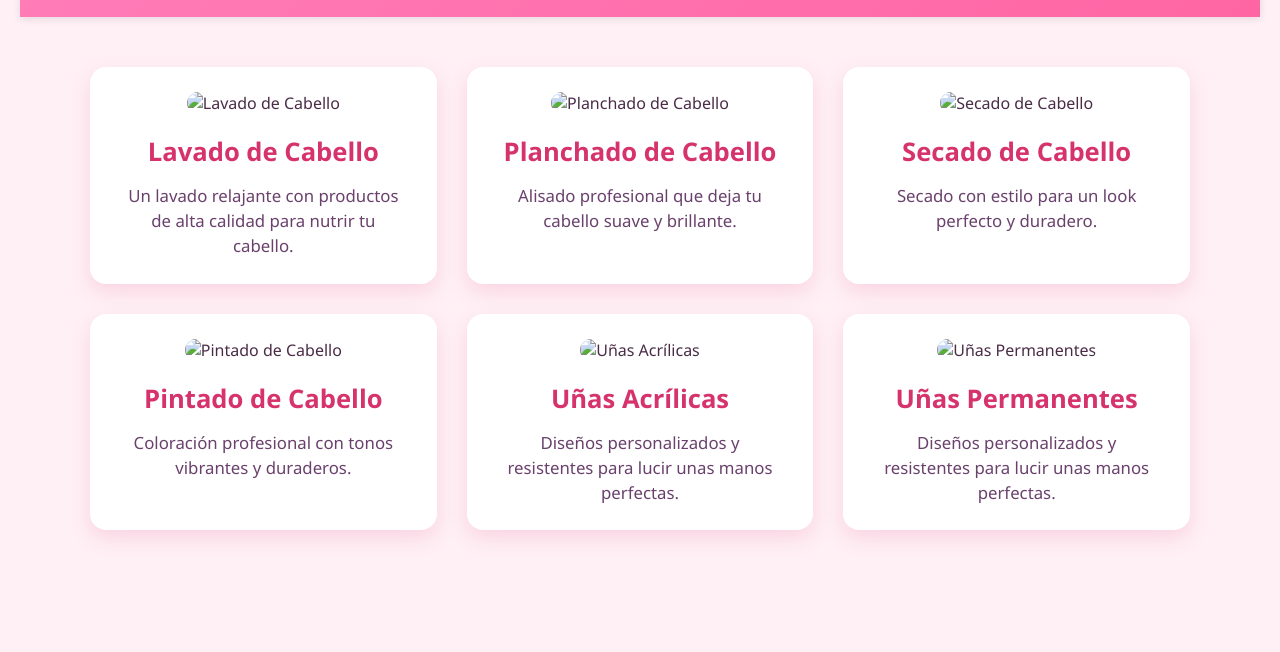
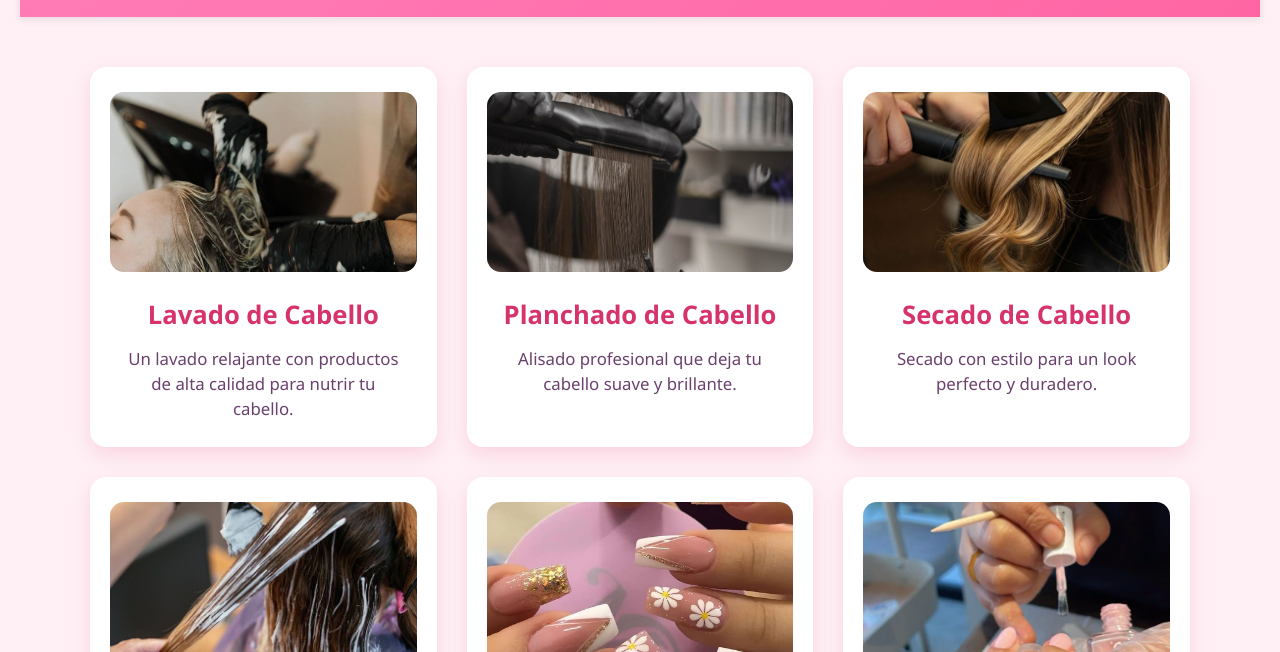
Before and after one commit to rocioamaya324-hue/finalproyecto, a plain HTML site: page servicios.html in a window 1280 px wide. Shown: the part 148-800 px from the top of the page. Drawn offline with Linux system fonts and the light colour scheme.

Commit message:
Update servicios.html

```diff
--- a/servicios.html
+++ b/servicios.html
@@ -23,37 +23,37 @@
 
 <section class="galeria">
     <div class="servicio">
-        <img src="imagenes/lavado.jpg" alt="Lavado de Cabello" />
+        <img src="lavado.jpg" alt="Lavado de Cabello" />
         <h3>Lavado de Cabello</h3>
         <p>Un lavado relajante con productos de alta calidad para nutrir tu cabello.</p>
     </div>
 
     <div class="servicio">
-        <img src="imagenes/planchado.jpg" alt="Planchado de Cabello" />
+        <img src="planchado.jpg" alt="Planchado de Cabello" />
         <h3>Planchado de Cabello</h3>
         <p>Alisado profesional que deja tu cabello suave y brillante.</p>
     </div>
 
     <div class="servicio">
-        <img src="imagenes/secado.jpg" alt="Secado de Cabello" />
+        <img src="secado.jpg" alt="Secado de Cabello" />
         <h3>Secado de Cabello</h3>
         <p>Secado con estilo para un look perfecto y duradero.</p>
     </div>
 
     <div class="servicio">
-        <img src="imagenes/pintado.jpg" alt="Pintado de Cabello" />
+        <img src="pintado.jpg" alt="Pintado de Cabello" />
         <h3>Pintado de Cabello</h3>
         <p>Coloración profesional con tonos vibrantes y duraderos.</p>
     </div>
 
     <div class="servicio">
-        <img src="imagenes/uñas acrilicas.jpg" alt="Uñas Acrílicas" />
+        <img src="uñas acrilicas.jpg" alt="Uñas Acrílicas" />
         <h3>Uñas Acrílicas</h3>
         <p>Diseños personalizados y resistentes para lucir unas manos perfectas.</p>
     </div>
 
     <div class="servicio">
-        <img src="imagenes/permanente.jpg" alt="Uñas Permanentes" />
+        <img src="permanente.jpg" alt="Uñas Permanentes" />
         <h3>Uñas Permanentes</h3>
         <p>Diseños personalizados y resistentes para lucir unas manos perfectas.</p>
     </div>
```
